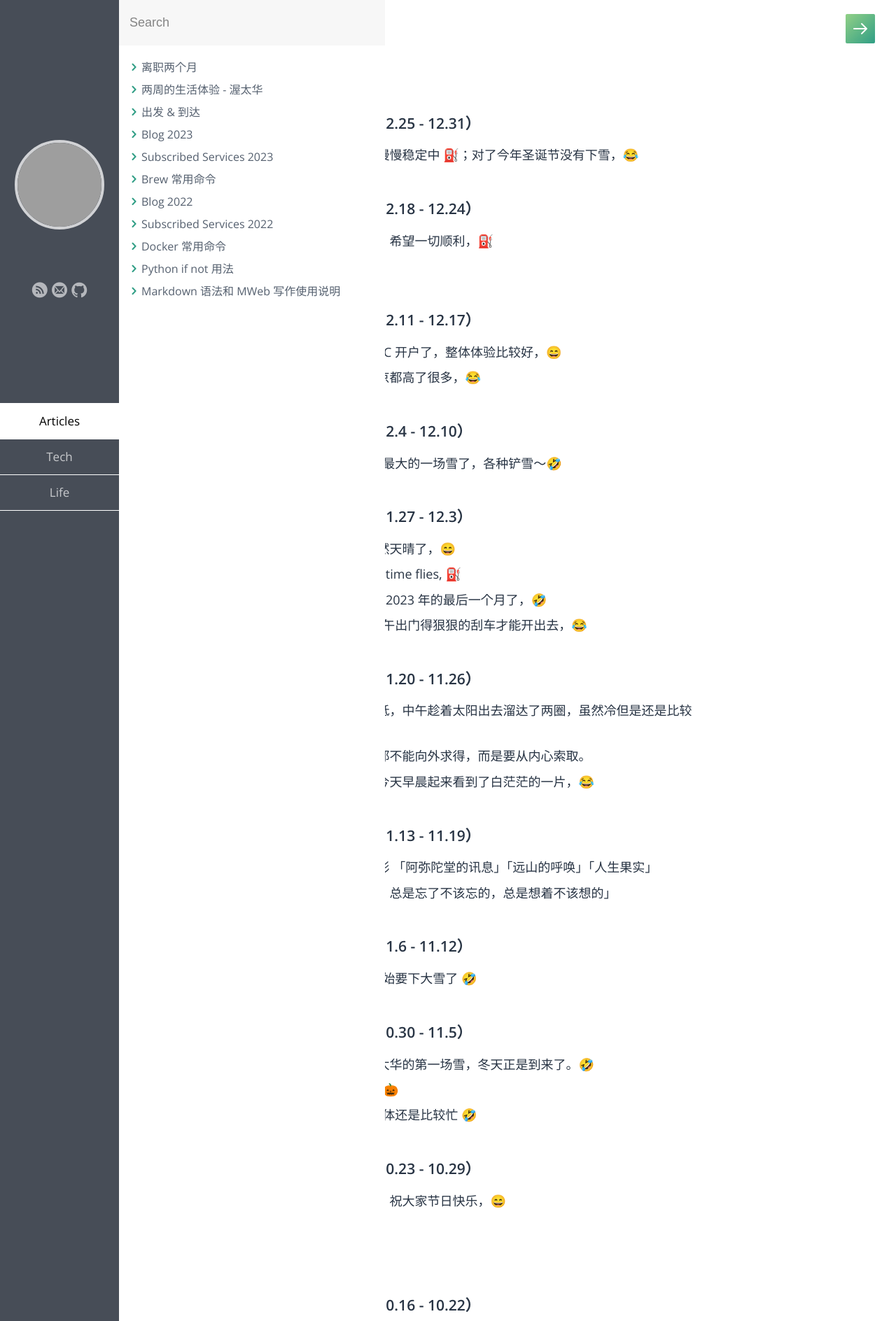
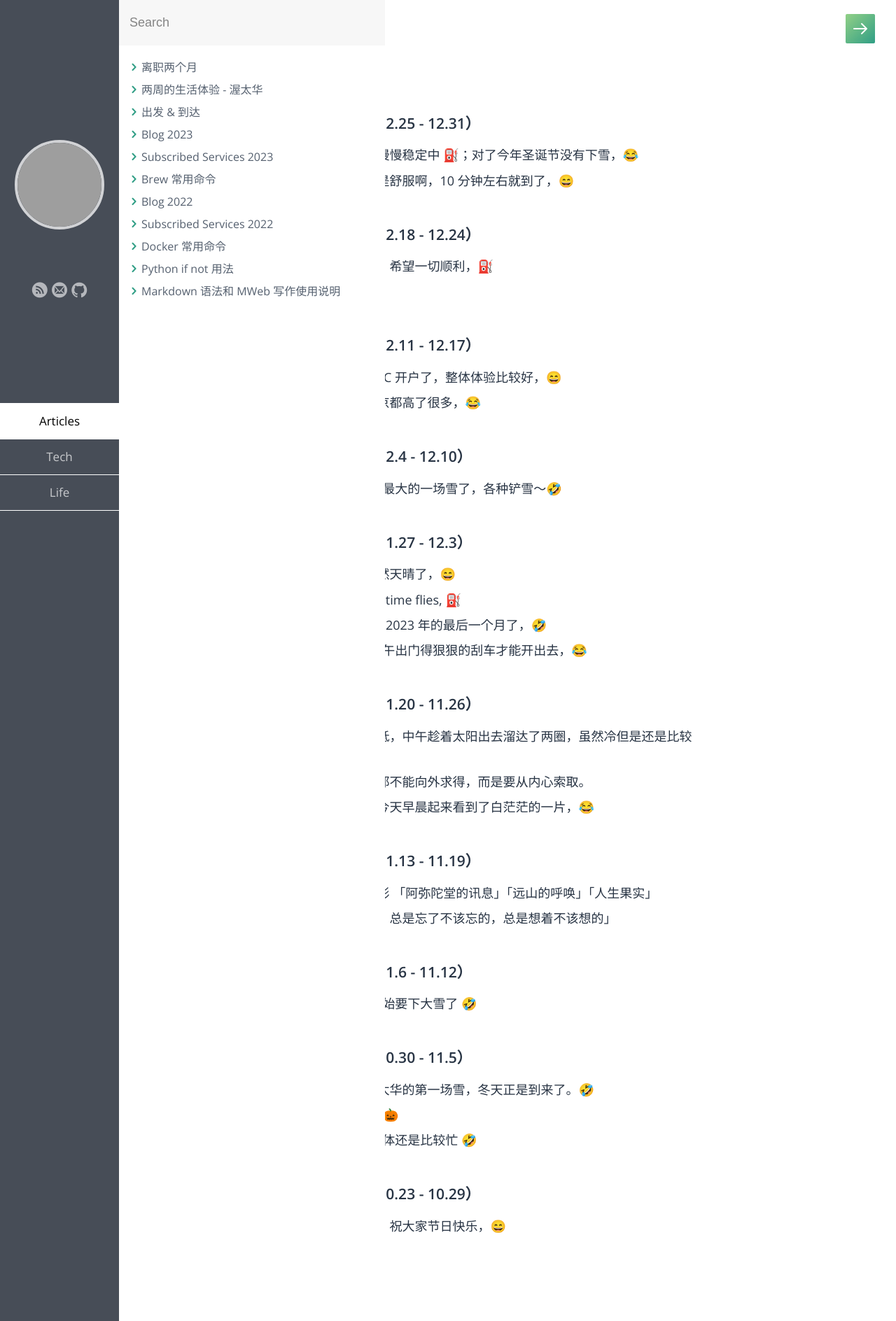
Before and after one commit to samxupeiran/samxupeiran.github.io, a Jekyll site: the page built from _posts/life/2023-01-03-my-blog.md, in a window 1280 px wide. Shown: the top 1888 px of the page at 70% size. Built offline with Jekyll 4.4.1, drawn with Linux system fonts in a browser that asks for light colours; some web fonts are replaced; grey boxes are pictures that could not be loaded.

Commit message:
feat: add weekly blog 12.28

```diff
--- a/_posts/life/2023-01-03-my-blog.md
+++ b/_posts/life/2023-01-03-my-blog.md
@@ -8,6 +8,7 @@ tags: Blog
 
 - ### 2023 年 12 月 第 5 周（12.25 - 12.31）
      - 12.27 最近很忙啊，好在慢慢稳定中 ⛽️；对了今年圣诞节没有下雪，😂
+     - 12.28 离上班的地方近真是舒服啊，10 分钟左右就到了，😄
 
 - ### 2023 年 12 月 第 4 周（12.18 - 12.24）
      - 12.19 今天出发去士嘉堡，希望一切顺利，⛽️
```
